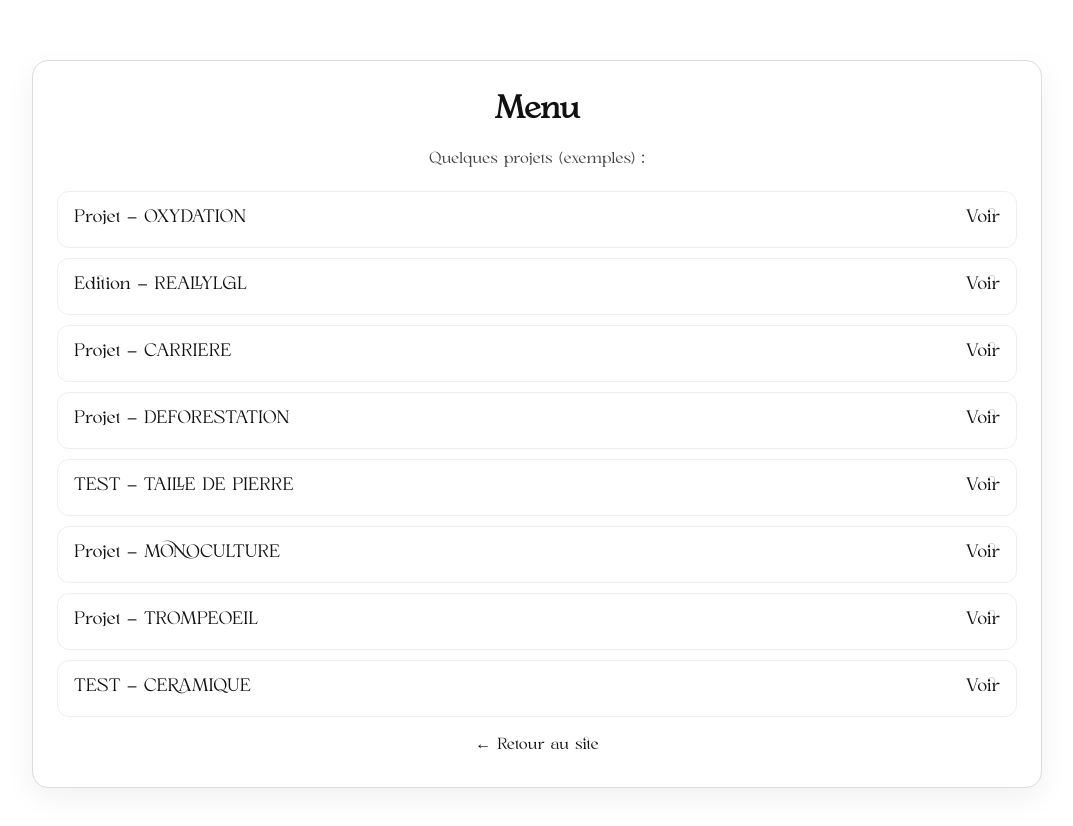
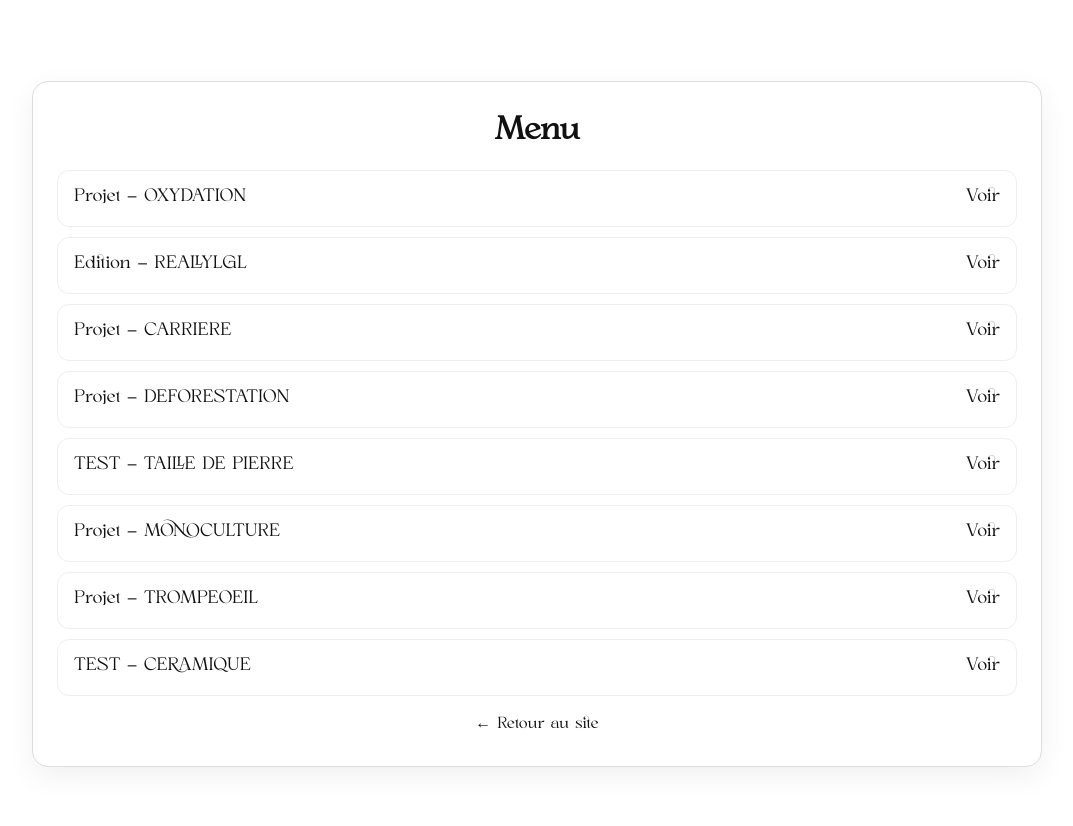
Before and after one commit to cocolanoixphoto/corentincau, a plain HTML site: page menu.html in a window 1280 px wide. Shown: the whole page, without its empty margins (103-1176 px from the left). Drawn offline with Linux system fonts and the light colour scheme.

Commit message:
Update menu.html

```diff
--- a/menu.html
+++ b/menu.html
@@ -96,7 +96,6 @@
   <div class="wrap">
     <div class="card">
       <h1>Menu</h1>
-      <p>Quelques projets (exemples) :</p>
       <ul>
         <li><span>Projet — OXYDATION</span> <a href="oxydation.html">Voir</a></li>
         <li><span>Edition — REALLYLGL</span> <a href="reallyLGL.html">Voir</a></li>
```
